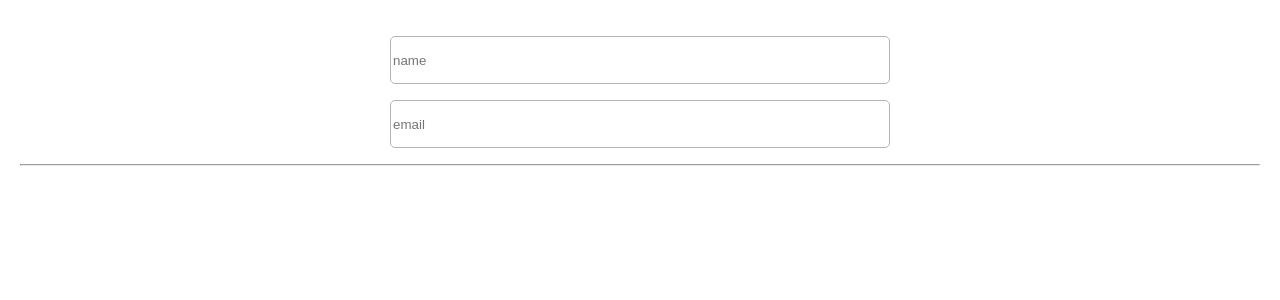
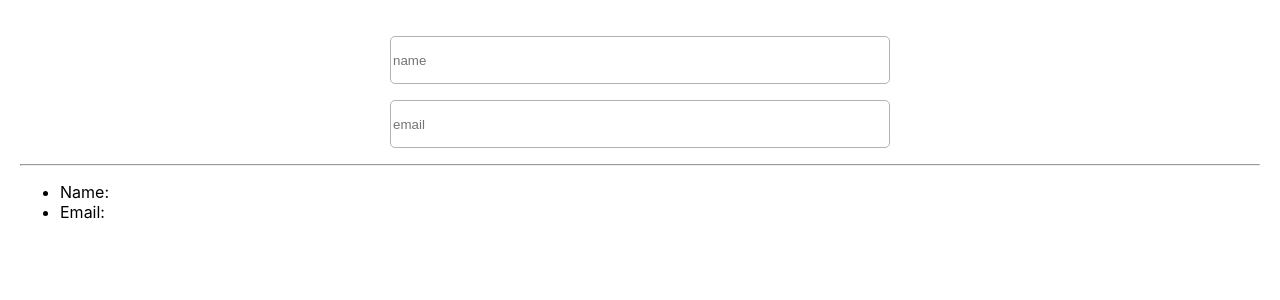
Before and after one commit to frozenfire1984/react-custom-hook, a React (Create React App) app: page / in a window 1280 px wide. Shown: the top 300 px of the page. Built offline with nearby package versions, Linux system fonts and the light colour scheme.

Commit message:
binding hook to inputs simplified by spread; attrs binded to inputs by spread

```diff
--- a/src/Components/Form/Form.jsx
+++ b/src/Components/Form/Form.jsx
@@ -2,29 +2,10 @@ import './Form.scss'
 import useInput from "./../../hooks/useInput";
 
 function App() {
-	//const [value, setValue] = useState('')
-	//const [error, setError] = useState(null)
-
-	/*const [name, setName] = useState('')
-	const [errorName, setErrorName] = useState(null)
-
-	const onChangeName = (e) => {
-		setName(e.target.value)
-	}
-
-	const onBlurName = (e) => {
-		if (!e.target.value && e.target.required) {
-			setErrorName("Is required!")
-		} else {
-			setErrorName(null)
-		}
-	}*/
-
-	//const [email, setEmail] = useState('')
-	//const [errorEmail, setErrorEmail] = useState(null)
-
 	const name = useInput()
 	const email = useInput("invalid invalid_extra")
+
+	const input_attrs = {type: "text", placeholder: "input", required: true}
 
 	return (
 		<div className="app">
@@ -32,26 +13,18 @@ function App() {
 				<form>
 					<div className="row">
 						<input
-							className={name.className}
-							type="text"
+							{...input_attrs}
 							placeholder="name"
-							required
-							onChange={name.onChange}
-							onBlur={name.onBlur}
-							value={name.value}
+							{...name}
 						/>
 						{name.error && <p className="err">Error: {name.error}</p>}
 					</div>
 
 					<div className="row">
           <input
-						className={email.className}
-            type="text"
-            placeholder="email"
-            required
-            onChange={email.onChange}
-            onBlur={email.onBlur}
-						value={email.value}
+						{...input_attrs}
+						placeholder="email"
+						{...email}
           />
 						{email.error && <p className="err">Error: {email.error}</p>}
         </div>
@@ -59,8 +32,8 @@ function App() {
 			</div>
 			<hr/>
 			<ul>
-				{name.error && <li className="err">Name: {name.value}</li>}
-				{email.error && <li className="err">Email: {email.value}</li>}
+				<li>Name: {name.value}</li>
+				<li>Email: {email.value}</li>
 			</ul>
 		</div>
 	)
```
